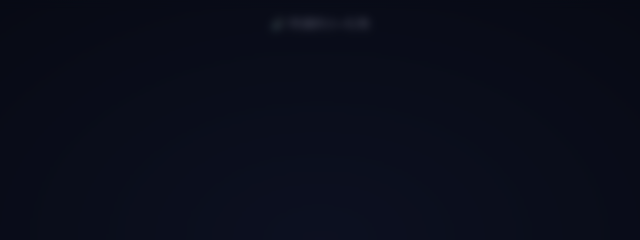
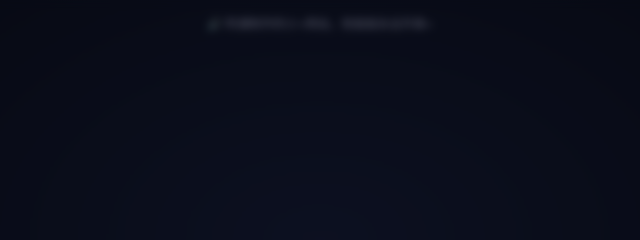
Before and after one commit to frankliuct/xinxin.github.io, a plain HTML site: page index.html in a window 1280 px wide. Shown: the top 240 px of the page, 320-960 px from the left. Drawn offline with Linux system fonts and the light colour scheme.

Commit message:
Update index.html

```diff
--- a/index.html
+++ b/index.html
@@ -64,7 +64,7 @@
   </style>
 </head>
 <body>
-  <div class="hint">🔊 阿通的小~礼物</div>
+  <div class="hint">🔊 阿通制作的小~网站，祝姐姐永远开森~</div>
 
   <div class="overlay" id="overlay">
     <div class="modal">
```
